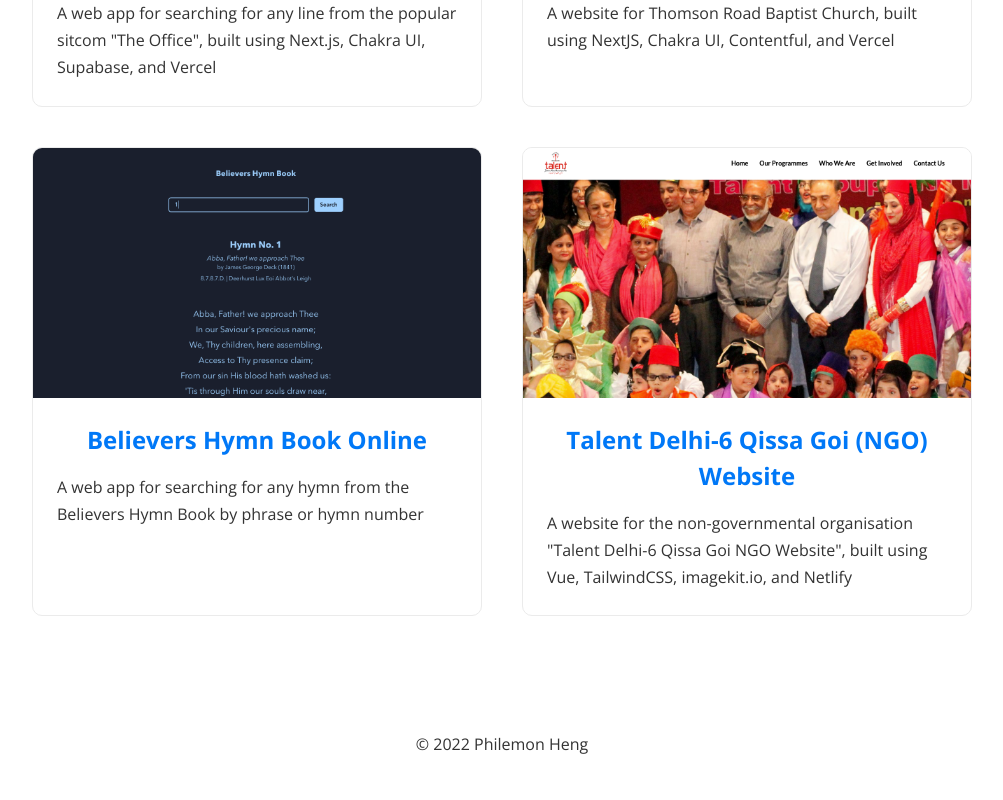
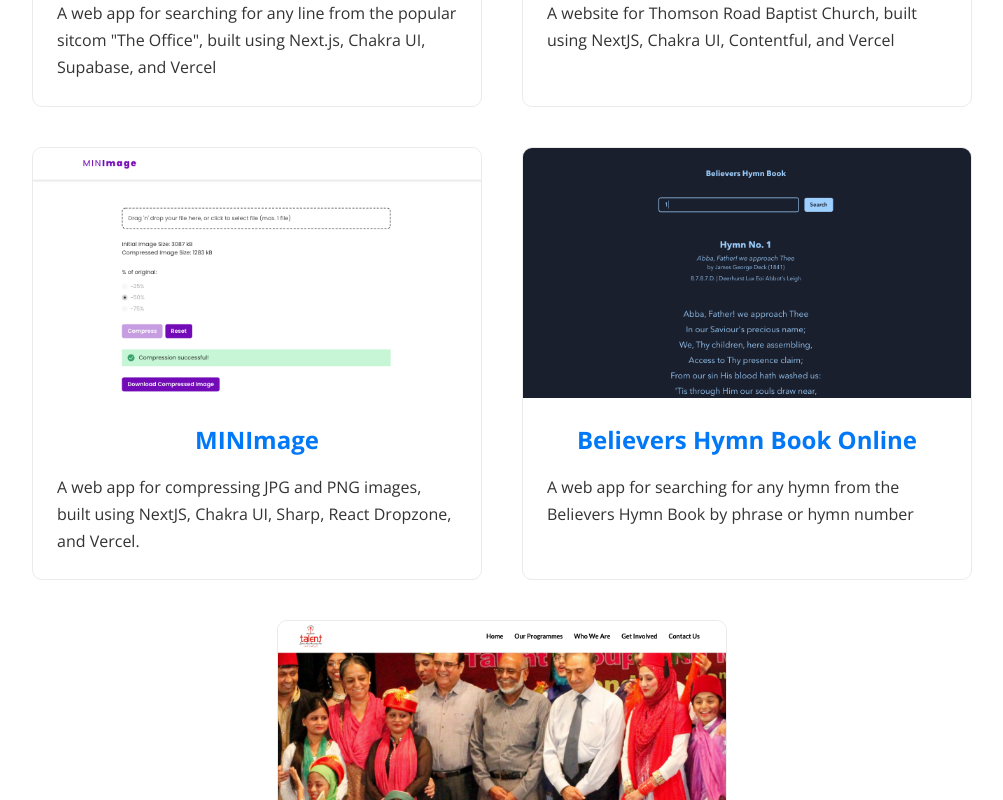
Before and after one commit to fillingthemoon/personal-website-02, a Next.js app: page /projects in a window 1280 px wide. Shown: the part 619-1419 px from the top of the page, without its empty margins (138-1141 px from the left). Built offline with nearby package versions, Linux system fonts and the light colour scheme.

Commit message:
add minimage to projects

```diff
--- a/data/projects.js
+++ b/data/projects.js
@@ -12,6 +12,12 @@
     imgSrc: '/images/projects/trbc.png',
     description:
       'A website for Thomson Road Baptist Church, built using NextJS, Chakra UI, Contentful, and Vercel',
+  },
+  {
+    url: 'https://minimage.vercel.app/',
+    title: 'MINImage',
+    imgSrc: '/images/projects/minimage.png',
+    description: 'A web app for compressing JPG and PNG images, built using NextJS, Chakra UI, Sharp, React Dropzone, and Vercel.',
   },
   {
     url: 'https://bhbonline.vercel.app/',
```
Also changed, not shown: public/images/projects/minimage.png (added).
